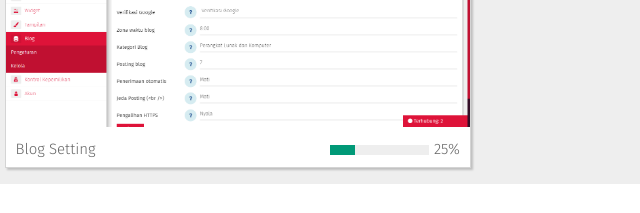
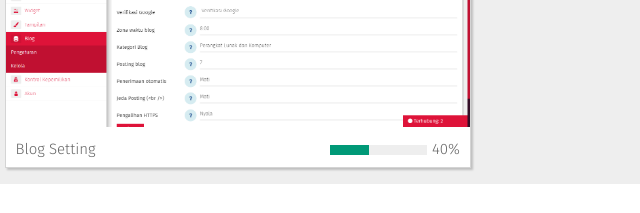
Before and after one commit to WapBlog-ID/Panel, a plain HTML site: page index.html in a window 1280 px wide. Shown: the part 3140-3353 px from the top of the page, 159-799 px from the left. Drawn offline with nearby package versions, Linux system fonts and the light colour scheme.

Commit message:
Update Blog Setting ~40%
Form:
- Basic 100%
- Custom TXT 100%
- Domain 100%
Total 100%
All 20%

Response Data:
- Basic 100%
- Custom TXT 100%
- Domain 100%
Total 100%
All 20%

Response data to Progress:
- Basic 0%
- Custom TXT 0%
- Domain 0%
Total 0%
All (0%)

Response Save:
- Basic 0%
- Custom TXT 0%
- Domain 0%
Total 0%
All (0%)

```diff
--- a/index.html
+++ b/index.html
@@ -206,7 +206,7 @@
 
 <script src="https://ajax.googleapis.com/ajax/libs/jquery/3.5.1/jquery.min.js"></script>
 
-<script>var __WB = $(document); __lXa = JSON.parse('{"in-progress":[{"i":"theme-editor","t":"Theme Editor","p":85},{"i":"blog","t":"Blog","p":80},{"i":"blog-setting-0003","t":"Blog Setting","p":25}], "todo":[{"t":"Dashboard"},{"t":"Posts"},{"t":"Category"},{"t":"Pages"},{"t":"Statistic"},{"t":"Account User: Register"},{"t":"Account User: Reset"}],"done":[{"i":"chatroom","t":"Chatroom"},{"i":"files","t":"Storage"},{"i":"widget-navigation","t":"Navigation"},{"i":"widget-bookmark","t":"Bookmark"},{"i":"visitor-comments","t":"Comments"},{"i":"visitor-guestbook","t":"Guestbook"},{"i":"account-setting-basic-0002","t":"Account Set: Basic"},{"i":"account-setting-primary-blog","t":"Account Set: Primary Blog"},{"i":"account-setting-password","t":"Account Set: Password"},{"i":"account-setting-secure","t":"Account Set: Login Secure"},{"i":"account-setting-email","t":"Account Set: Email"},{"i":"account-setting-timeline-0002","t":"Account Set: Timeline"},{"i":"account-user-login","t":"Account User: Login"},{"i":"account-setting-verification","t":"Account Set: Verification"}]}');
+<script>var __WB = $(document); __lXa = JSON.parse('{"in-progress":[{"i":"theme-editor","t":"Theme Editor","p":85},{"i":"blog","t":"Blog","p":80},{"i":"blog-setting-0003","t":"Blog Setting","p":40}], "todo":[{"t":"Dashboard"},{"t":"Posts"},{"t":"Category"},{"t":"Pages"},{"t":"Statistic"},{"t":"Account User: Register"},{"t":"Account User: Reset"}],"done":[{"i":"chatroom","t":"Chatroom"},{"i":"files","t":"Storage"},{"i":"widget-navigation","t":"Navigation"},{"i":"widget-bookmark","t":"Bookmark"},{"i":"visitor-comments","t":"Comments"},{"i":"visitor-guestbook","t":"Guestbook"},{"i":"account-setting-basic-0002","t":"Account Set: Basic"},{"i":"account-setting-primary-blog","t":"Account Set: Primary Blog"},{"i":"account-setting-password","t":"Account Set: Password"},{"i":"account-setting-secure","t":"Account Set: Login Secure"},{"i":"account-setting-email","t":"Account Set: Email"},{"i":"account-setting-timeline-0002","t":"Account Set: Timeline"},{"i":"account-user-login","t":"Account User: Login"},{"i":"account-setting-verification","t":"Account Set: Verification"}]}');
 var __lXb = new Array('Features<br />- Fast Writing<br />- List emoticon (with search box)<br />- Writing style Bold, Italic, Underline, Code', 'Features<br />- Filter files by Type (Image, Audio, Video, Archive, Text, and Other)', 'Features<br />- Add, Edit, Delete, Move to Down, Move to Up', 'Features<br />- Add, Edit, Delete', 'Features<br />- Filter by Comments Status (All, Approved, Pending)<br />- Filter by Posts<br />- Multiple Action (Approve, Delete)<br />- Max View (10, 20, 30, 40 and 50)<br />- Show original comment text<br />- Reply comment<br />- On page load with AJAX', 'Features<br />- Filter by Comments Status (All, Approved, Pending)<br />- Multiple Action (Approve, Delete)<br />- Show original guestbook<br />- On page load with AJAX', 'Features<br />- Change account preferred language<br />- On page load save with AJAX<br />- Switch Pages with AJAX', 'Features<br />- On page load save with AJAX<br />- Switch Pages with AJAX', 'Feature<br />- Auto sign-out in other device<br />- On page load save with AJAX<br />- Switch Pages with AJAX', 'Features<br/>- Remove sign-in with checkbox (multiple sign-out)<br />- On page load save with AJAX<br />- Switch Pages with AJAX', 'Features<br />- Change Mail Account<br />- On page load save with AJAX<br />- Switch Pages with AJAX<br />Security<br />- Confirm Code for new email', 'Features<br />- Auto point Cropper<br />- Support Mobile Browser- On page load save with AJAX<br />- Switch Pages with AJAX');
 var __lXc = new Array('dark', 'light');
 __WB.ready(function(){
```
